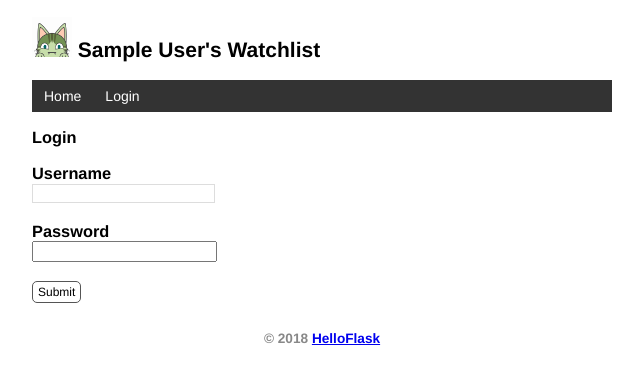
After one commit to staick/flask-watchlist, a Flask app: page /login in a window 1280 px wide. The commit adds this page. Shown: the top 384 px of the page, without its empty margins (318-961 px from the left). Run offline with Flask 3, Linux system fonts and the light colour scheme; tables that the repository leaves empty hold one stand-in row (values such as "Sample post").

Commit message:
User authentication with Flask-Login

```diff
--- a/app.py
+++ b/app.py
@@ -1,9 +1,19 @@
+from crypt import methods
 import os
 import sys
 import click
 from flask import Flask, url_for, render_template, request, redirect, flash
 from flask_sqlalchemy import SQLAlchemy
+from werkzeug.security import generate_password_hash, check_password_hash
 from markupsafe import escape
+from flask_login import (
+    LoginManager,
+    UserMixin,
+    login_required,
+    login_user,
+    logout_user,
+    current_user,
+)
 
 
 WIN = sys.platform.startswith("win")
@@ -20,9 +30,28 @@ app.config["SECRET_KEY"] = "dev"
 db = SQLAlchemy(app)  # 初始化扩展，传入程序实例 app
 
 
-class User(db.Model):  # 表名将会是 user (自动生成，小写处理)
+login_manager = LoginManager(app)
+login_manager.login_view = "login"
+# login_manager.login_message  # 定义错误提示消息
+
+
+@login_manager.user_loader
+def load_user(user_id):
+    user = User.query.get(int(user_id))
+    return user
+
+
+class User(db.Model, UserMixin):  # 表名将会是 user (自动生成，小写处理)
     id = db.Column(db.Integer, primary_key=True)  # 主键
     name = db.Column(db.String(20))
+    username = db.Column(db.String(20))
+    password_hash = db.Column(db.String(128))
+
+    def set_password(self, password):
+        self.password_hash = generate_password_hash(password)
+
+    def validate_password(self, password):
+        return check_password_hash(self.password_hash, password)
 
 
 class Movie(db.Model):  # 表名将会是movie
@@ -70,6 +99,32 @@ def forge():
     click.echo("Done.")
 
 
+@app.cli.command()
+@click.option("--username", prompt=True, help="The username used to login.")
+@click.option(
+    "--password",
+    prompt=True,
+    hide_input=True,
+    confirmation_prompt=True,
+    help="The password used to login",
+)
+def admin(username, password):
+    db.create_all()
+
+    user = User.query.first()
+    if user is not None:
+        click.echo("Updating user...")
+        user.username = username
+        user.set_password(password)
+    else:
+        click.echo("Creating user...")
+        user = User(username=username, name="Admin")
+        user.set_password(password)
+        db.session.add(user)
+    db.session.commit()
+    click.echo("Done.")
+
+
 @app.shell_context_processor
 def make_shell_context():
     # 将相关的模型添加到 shell 上下文
@@ -85,6 +140,8 @@ def inject_user():
 @app.route("/", methods=["GET", "POST"])
 def index():
     if request.method == "POST":
+        if not current_user.is_authenticated:
+            return redirect(url_for("index"))
         title = request.form.get("title")
         year = request.form.get("year")
         if not title or not year or len(year) > 4 or len(title) > 60:
@@ -100,7 +157,54 @@ def index():
     return render_template("index.html", movies=movies)
 
 
+@app.route("/login", methods=["GET", "POST"])
+def login():
+    if request.method == "POST":
+        username = request.form["username"]
+        password = request.form["password"]
+
+        if not username or not password:
+            flash("Invlid input.")
+            return redirect(url_for("login"))
+
+        user = User.query.first()
+        if username == user.username and user.validate_password(password):
+            login_user(user)
+            flash("Login success.")
+            return redirect(url_for("index"))
+
+        flash("Invalid username or password.")
+        return redirect(url_for("login"))
+    return render_template("login.html")
+
+
+@app.route("/settings", methods=["GET", "POST"])
+@login_required
+def settings():
+    if request.method == "POST":
+        name = request.form["name"]
+
+        if not name or len(name) > 20:
+            flash("Invalid input")
+            return redirect(url_for("settings"))
+        current_user.name = name  # current_user返回当前登陆用户的数据库记录对象
+        db.session.commit()
+        flash("Settings updated.")
+        return redirect(url_for("index"))
+
+    return render_template("settings.html")
+
+
+@app.route("/logout")
+@login_required  # 用于视图保护
+def logout():
+    logout_user()
+    flash("Goodbye.")
+    return redirect(url_for("index"))
+
+
 @app.route("/movie/edit/<int:movie_id>", methods=["GET", "POST"])
+@login_required
 def edit(movie_id):
     movie = Movie.query.get_or_404(movie_id)
 
@@ -121,6 +225,7 @@ def edit(movie_id):
 
 
 @app.route("/movie/delete/<int:movie_id>", methods=["POST"])
+@login_required
 def delete(movie_id):
     movie = Movie.query.get_or_404(movie_id)
     db.session.delete(movie)
--- a/templates/base.html
+++ b/templates/base.html
@@ -33,6 +33,12 @@
 		<nav>
 			<ul>
 				<li><a href="{{ url_for('index') }}">Home</a></li>
+				{% if current_user.is_authenticated %}
+				<li><a href="{{ url_for('settings') }}">Settings</a></li>
+				<li><a href="{{ url_for('logout') }}">Logout</a></li>
+				{% else %}
+				<li><a href="{{ url_for('login') }}">Login</a></li>
+				{% endif %}
 			</ul>
 		</nav>
 		{% block content %}{% endblock %}
--- a/templates/index.html
+++ b/templates/index.html
@@ -1,6 +1,7 @@
 {% extends 'base.html' %} {% block content %} {# 使用length过滤器获取 movies
 变量长度 #}
 <p>{{ movies|length }} Titles</p>
+{% if current_user.is_authenticated %}
 <form method="post">
 	<label for="title">Name</label>
 	<input type="text" name="title" id="title" />
@@ -8,11 +9,13 @@
 	<input type="text" name="year" id="year" />
 	<input class="btn" type="submit" name="submit" value="Add" />
 </form>
+{% endif %}
 <ul class="movie-list">
 	{% for movie in movies %}
 	<li>
 		{{ movie.title }} - {{ movie.year }}
 		<span class="float-right">
+			{% if current_user.is_authenticated %}
 			<a class="btn" href="{{ url_for('edit', movie_id=movie.id) }}"
 				>Edit</a
 			>
@@ -29,6 +32,7 @@
 					onclick="return confirm('Are you sure?')"
 				/>
 			</form>
+			{% endif %}
 			<a
 				href="https://www.imdb.com/find?q={{ movie.title }}"
 				target="_blank"
--- /dev/null
+++ b/templates/login.html
@@ -0,0 +1,14 @@
+{% extends 'base.html' %} {% block content %}
+<h3>
+	Login
+	<h3>
+		<form method="post">
+			Username<br />
+			<input type="text" name="username" required /><br /><br />
+			Password<br />
+			<input type="password" name="password" required /><br /><br />
+			<input type="submit" value="Submit" class="btn" />
+		</form>
+		{% endblock %}
+	</h3>
+</h3>
```
Also changed, not shown: templates/settings.html (added, +14 -0 lines).
